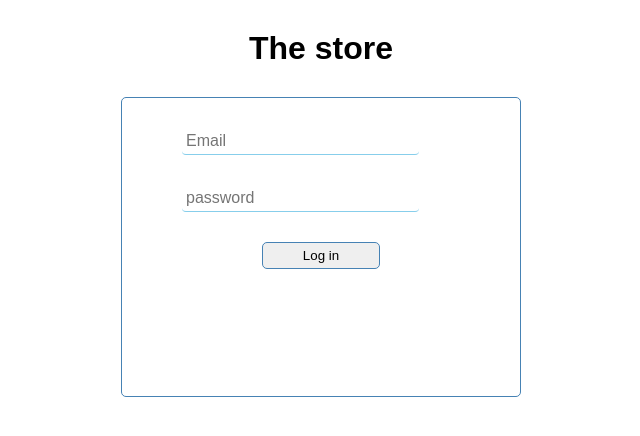
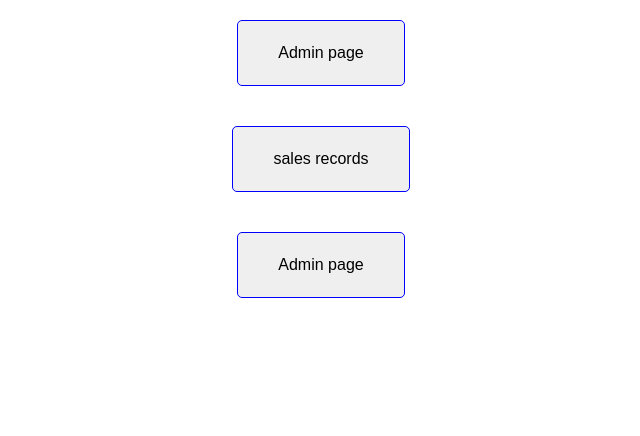
Before and after one commit to jck-bit/store_react, a React (Create React App) app in the folder store_react/: page /Home in a window 1280 px wide. Shown: the top 436 px of the page, without its empty margins (319-959 px from the left). Built offline with nearby package versions, Linux system fonts and the light colour scheme.

Commit message:
the store_react

```diff
--- a/store_react/src/App.js
+++ b/store_react/src/App.js
@@ -1,13 +1,19 @@
-import Body from "./components/Body";
-import Welcome from "./components/Welcome";
+import { Route,Switch } from 'react-router-dom'
+import Body from "./pages/Body";
+import Home from './pages/Home';
 
 
 function App() {
   return (
     <div>
-      <Body/>
-      <Welcome/>
-
+    <Switch>
+     <Route path ='/'exact>
+       <Body/>
+     </Route>
+     <Route path ='/Home'>
+       <Home/>
+     </Route>
+    </Switch>
     </div>
   );
 }
--- a/store_react/src/components/Body.js
+++ /dev/null
@@ -1,8 +0,0 @@
-import'./Body.module.css'
-const Body = () => {
-    return (
-        <h1>The store</h1>
-    )
-}
-
-export default Body
--- a/store_react/src/components/Body.module.css
+++ /dev/null
@@ -1,15 +0,0 @@
-* {
-    box-sizing: border-box;
-    margin: 0;
-    padding: 0;
-}
-
-body{
-    font-family: 'Poppins', sans-serif;
-    text-align: center;
-}
-
-h1{
-    padding-top: 30px;
-    text-align: center;
-}
--- a/store_react/src/components/Welcome.js
+++ /dev/null
@@ -1,17 +0,0 @@
-import classes from'./Welcome.module.css'
-
-const Welcome = () => {
-    return (
-        <form className={classes.wrapper}>
-           <div className={classes.control}>
-              <input type ="text" placeholder='Email'/>
-           </div>
-           <div className={classes.control}>
-                <input type ="text" placeholder='password'/>
-           </div>
-           <button>Log in</button>
-        </form>
-    )
-}
-
-export default Welcome
--- a/store_react/src/index.js
+++ b/store_react/src/index.js
@@ -1,9 +1,15 @@
 import React from 'react';
 import ReactDOM from 'react-dom';
+
+import {BrowserRouter} from 'react-router-dom'
+
 import './index.css';
 import App from './App';
 
 ReactDOM.render(
-    <App />,
-  document.getElementById('root')
+<BrowserRouter>
+  <App />
+
+</BrowserRouter>,
+ document.getElementById('root')
 );
--- /dev/null
+++ b/store_react/src/pages/Body.js
@@ -0,0 +1,20 @@
+import classes from './Body.module.css'
+
+const Body = () => {
+    return(
+    <div>
+      <h1>The store</h1>
+        <form className={classes.wrapper}>
+        <div className={classes.control}>
+            <input type="text" placeholder='Email' />
+        </div>
+        <div className={classes.control}>
+            <input type="text" placeholder='password' />
+        </div>
+        <button>Log in</button>
+       </form>
+    </div>
+    )
+}
+
+export default Body
--- a/store_react/src/components/Welcome.module.css
+++ b/store_react/src/pages/Body.module.css
@@ -1,3 +1,18 @@
+* {
+  box-sizing: border-box;
+  margin: 0;
+  padding: 0;
+}
+
+body {
+  font-family: "Poppins", sans-serif;
+  text-align: center;
+}
+
+h1 {
+  padding-top: 30px;
+  text-align: center;
+}
 .control label {
   display: block;
   font-weight: bold;
@@ -8,7 +23,6 @@
   display: block;
   font: inherit;
   border-radius: 4px;
-  border: 1px solid #ccc;
   padding: 0.25rem;
   width: 45%;
 }
@@ -21,7 +35,6 @@
   border: 1px solid steelblue;
   padding: 30px;
   border-radius: 5px;
-
 }
 
 .wrapper input[type="text"] {
@@ -47,3 +60,19 @@
 .wrapper button:hover {
   cursor: pointer;
 }
+
+
+
+.bts {
+    font-size: medium;
+  border: 1px solid blue;
+  margin-top: 20px;
+  margin-bottom: 20px;
+  padding: 23px 40px;
+  border-radius: 5px;
+}
+
+.bts:hover {
+  cursor: pointer;
+  background-color: transparent;
+}
--- /dev/null
+++ b/store_react/src/pages/Home.js
@@ -0,0 +1,19 @@
+import classes from './Body.module.css'
+
+const Home = () => {
+    return (
+ <div>
+    <div className={classes.admin}>
+        <button className={classes.bts}>Admin page</button>
+    </div>
+    <div className={classes.admin}>
+        <button className={classes.bts}>sales records</button>
+    </div>
+    <div className={classes.admin}>
+        <button className={classes.bts}>Admin page</button>
+    </div>
+ </div>
+    )
+}
+
+export default Home
```
